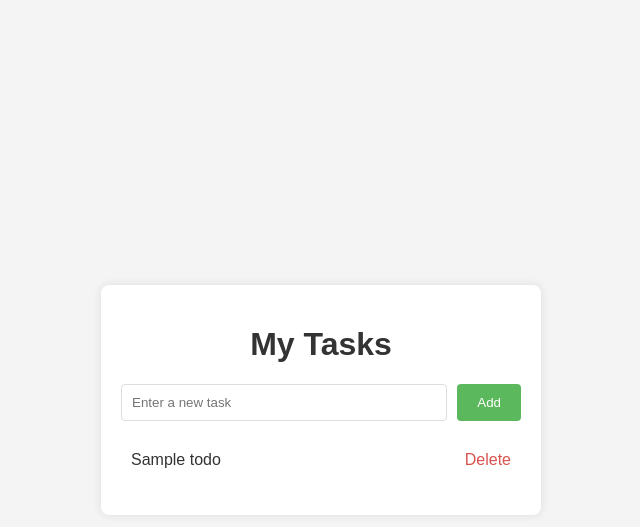
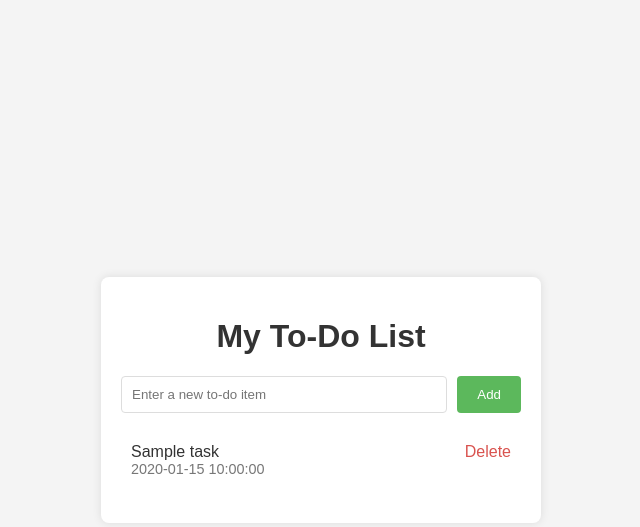
Before and after one commit to ginoasuncion/todo-flask-app, a Flask app: template templates/index.html in a window 1280 px wide. Shown: the top 527 px of the page, without its empty margins (319-959 px from the left). Run offline with Flask 3, Linux system fonts and the light colour scheme; the template is opened without the code that fills it: most values are stand-ins (such as "Sample title", 1, 10 or a date in 2020).

Commit message:
add task datetime creation

```diff
--- a/app.py
+++ b/app.py
@@ -1,31 +1,31 @@
 from flask import Flask, render_template, request, redirect, url_for
+from datetime import datetime
 
 app = Flask(__name__)
 
-# A list to store our to-do items
+# A list to store our to-do items as dictionaries with 'task' and 'timestamp'
 todo_list = []
-
 
 # Route to display the to-do list
 @app.route("/")
 def index():
     return render_template("index.html", todo_list=todo_list)
 
-
 # Route to add a new to-do item
 @app.route("/add", methods=["POST"])
 def add_todo():
     todo = request.form.get("todo")
-    todo_list.append(todo)
+    if todo:
+        timestamp = datetime.now().strftime("%Y-%m-%d %H:%M:%S")
+        todo_list.append({"task": todo, "timestamp": timestamp})
     return redirect(url_for("index"))
-
 
 # Route to delete a to-do item
 @app.route("/delete/<int:index>")
 def delete_todo(index):
-    del todo_list[index]
+    if 0 <= index < len(todo_list):
+        del todo_list[index]
     return redirect(url_for("index"))
-
 
 if __name__ == "__main__":
     app.run(debug=True)
--- a/templates/index.html
+++ b/templates/index.html
@@ -3,7 +3,7 @@
 <head>
     <meta charset="UTF-8">
     <meta name="viewport" content="width=device-width, initial-scale=1.0">
-    <title>Task Application</title>
+    <title>Simple To-Do App</title>
     <style>
         body {
             font-family: 'Arial', sans-serif;
@@ -62,9 +62,20 @@
             display: flex;
             justify-content: space-between;
             align-items: center;
+            flex-direction: column;
+            align-items: flex-start;
         }
         li:last-child {
             border-bottom: none;
+        }
+        .task-details {
+            display: flex;
+            justify-content: space-between;
+            width: 100%;
+        }
+        .timestamp {
+            font-size: 0.9em;
+            color: #777;
         }
         a {
             color: #d9534f;
@@ -78,16 +89,19 @@
 </head>
 <body>
     <div class="container">
-        <h1>My Tasks</h1>
+        <h1>My To-Do List</h1>
         <form action="/add" method="post">
-            <input type="text" name="todo" placeholder="Enter a new task">
+            <input type="text" name="todo" placeholder="Enter a new to-do item">
             <button type="submit">Add</button>
         </form>
         <ul>
             {% for todo in todo_list %}
                 <li>
-                    {{ todo }}
-                    <a href="/delete/{{ loop.index0 }}">Delete</a>
+                    <div class="task-details">
+                        <span>{{ todo.task }}</span>
+                        <a href="/delete/{{ loop.index0 }}">Delete</a>
+                    </div>
+                    <span class="timestamp">{{ todo.timestamp }}</span>
                 </li>
             {% endfor %}
         </ul>
```
